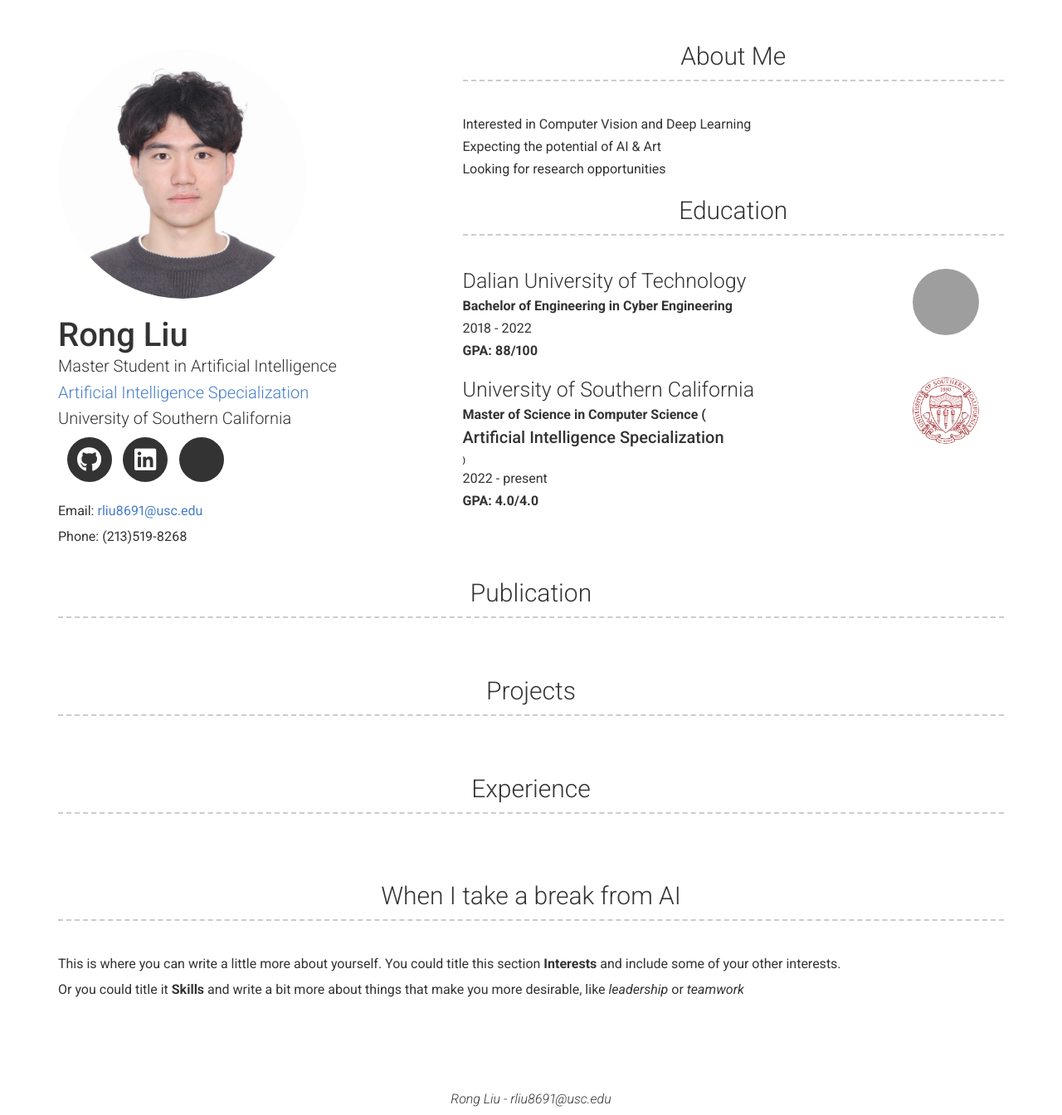
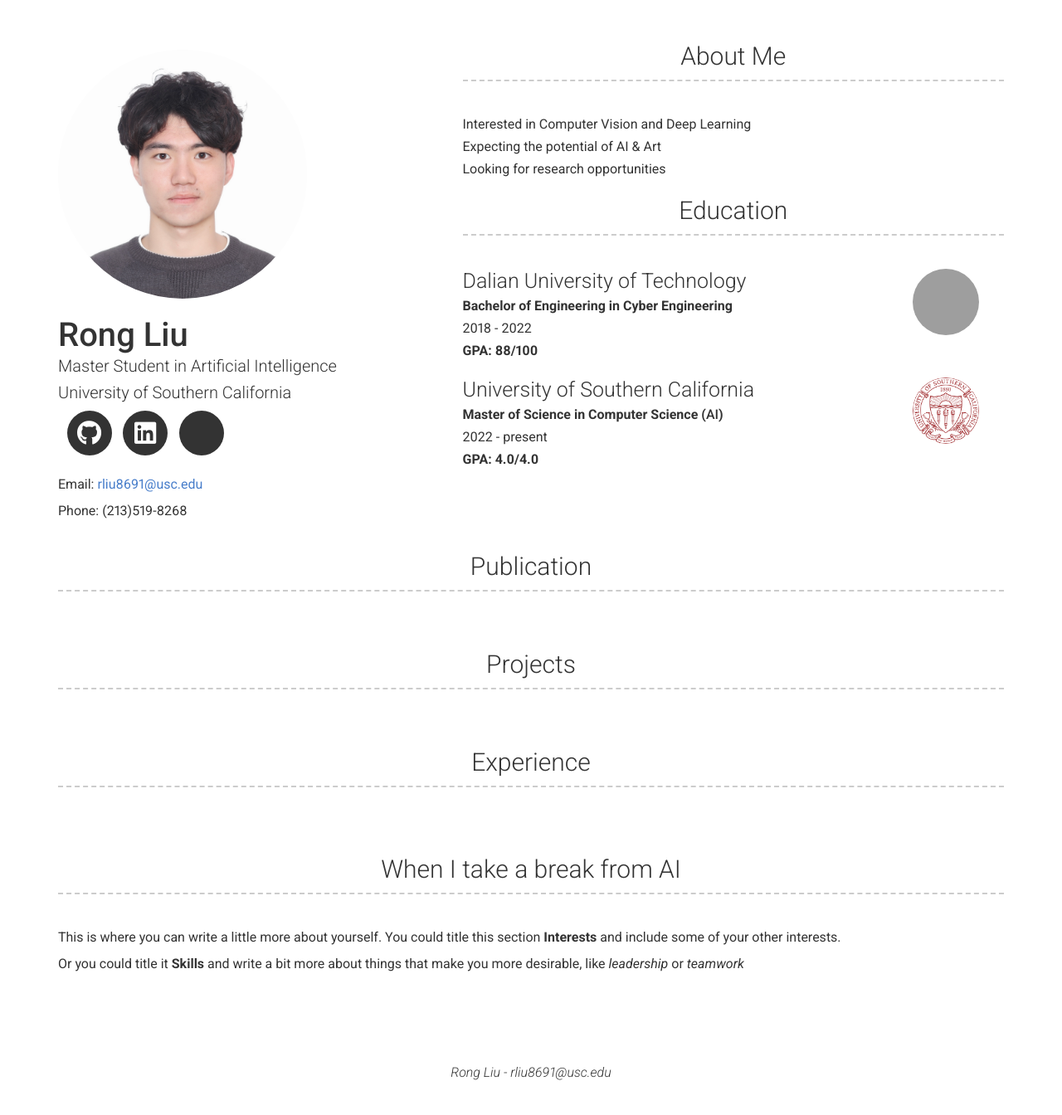
Before and after one commit to RongLiu-Leo/rongliu-leo.github.io, a Jekyll site: the page built from index.md, in a window 1280 px wide. Shown: the whole page at 83% size. Built offline with Jekyll 4.4.1, drawn with Linux system fonts in a browser that asks for light colours; nearby versions of some CDN libraries; a style sheet for code colours, icons or effects is not loaded; after the commit the page ends 1313 px from its top, so only the background shows below that; grey boxes are pictures that could not be loaded.

Commit message:
Update header.html

```diff
--- a/_includes/header.html
+++ b/_includes/header.html
@@ -5,7 +5,6 @@
 
       <h1>{{ site.name | escape }}</h1>
       <h2>{{ site.title | escape }}</h2>
-      <h2><a href="https://www.cs.usc.edu/academic-programs/masters/artificial-intelligence/">Artificial Intelligence Specialization</a></h2>
       <h2>{{ site.affiliation | escape }}</h2>
       <ul class="icons no-print">
 
@@ -80,7 +79,7 @@
         </div>
         <div class="col-xs-12 col-sm-12 col-md-9 col-lg-9 content">
           <h4 id="university-of-southern-california">University of Southern California</h4>
-          <p><b>Master of Science in Computer Science (<h2><a href="https://www.cs.usc.edu/academic-programs/masters/artificial-intelligence/">Artificial Intelligence Specialization</a></h2>)</b></p>
+          <p><b>Master of Science in Computer Science (<a href="https://www.cs.usc.edu/academic-programs/masters/artificial-intelligence/">AI</a>)</b></p>
           <p>2022 - present</p>
           <p><strong>GPA: 4.0/4.0</strong></p>
         </div>
```
